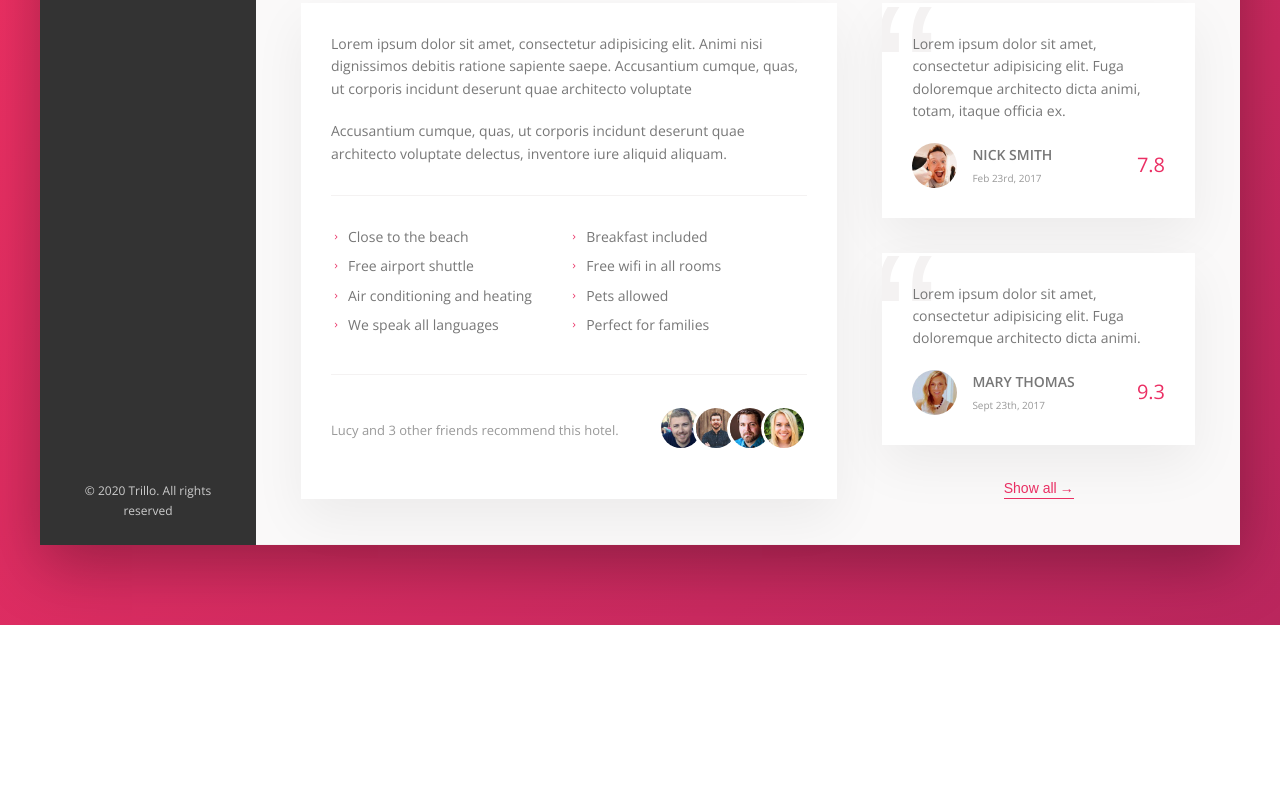
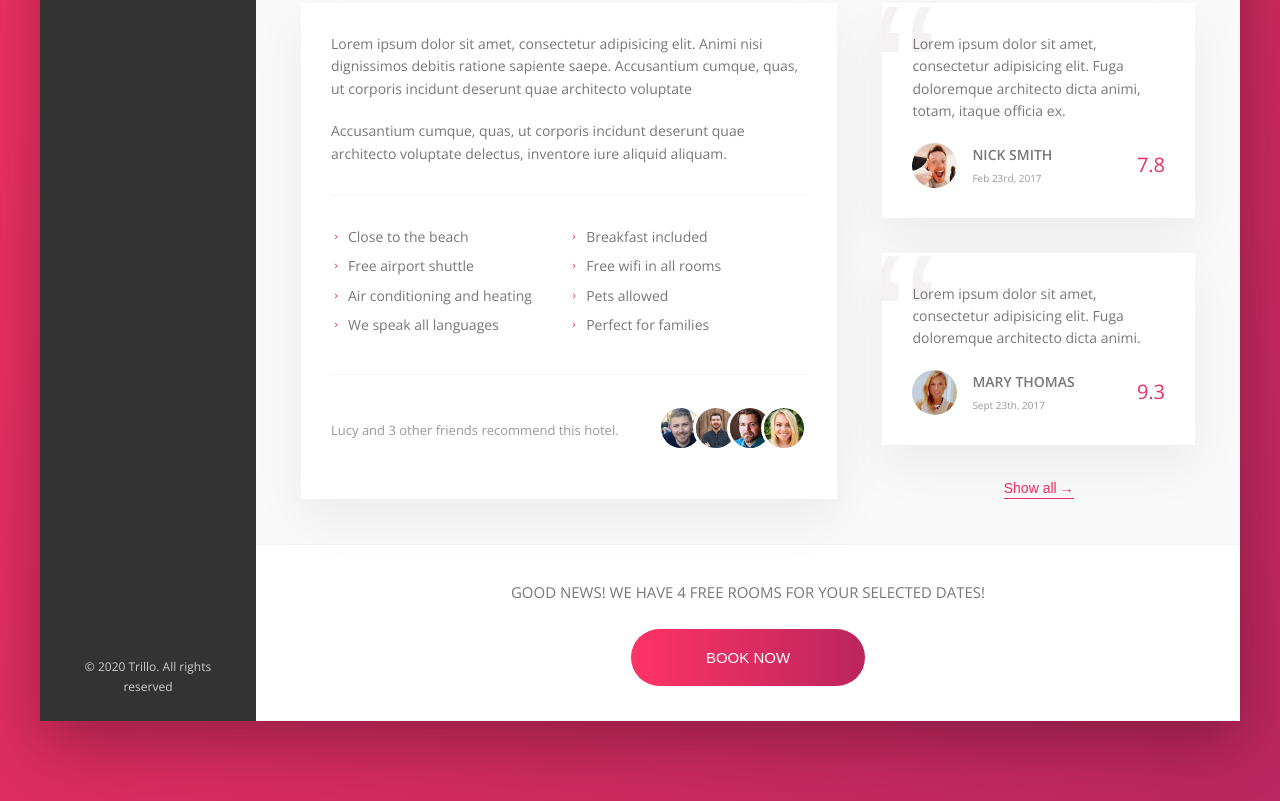
Before and after one commit to Benneee/Trillo, a website: page index.html in a window 1280 px wide. Shown: the part 644-1445 px from the top of the page. Before the commit the page ends 1269 px from the top, so only its background shows below. Drawn offline with nearby package versions, Linux system fonts and the light colour scheme; files whose address does not match are found by name.

Commit message:
Completed the cta section

```diff
--- a/index.html
+++ b/index.html
@@ -231,6 +231,22 @@
 
               <button class="btn-inline">Show all<span>&rarr;</span></button>
             </div>
+
+          </div>
+
+          <div class="cta">
+            <h2 class="cta__book-now">
+              Good news! We have 4 free rooms for your selected dates!
+            </h2>
+
+            <button class="btn">
+              <span class="btn__visible">
+                Book now
+              </span>
+              <span class="btn__invisible">
+                Only 4 rooms left
+              </span>
+            </button>
           </div>
         </main>
       </div>
--- a/sass/_components.scss
+++ b/sass/_components.scss
@@ -425,3 +425,75 @@
     z-index: 1;
   }
 }
+
+// CALL TO ACTION
+.cta {
+  padding: 3.5rem 0;
+  text-align: center;
+
+  &__book-now {
+    font-size: 1.5rem;
+    font-weight: 300;
+    text-transform: uppercase;
+    margin-bottom: 2.5rem;
+  }
+}
+
+// CALL TO ACTION btn
+.btn {
+  font-size: 1.5rem;
+  font-weight: 300;
+  text-transform: uppercase;
+  border-radius: 100px;
+  border: none;
+  background-image: linear-gradient(
+    to right,
+    var(--color-primary-light),
+    var(--color-primary-dark)
+  );
+  color: #fff;
+  overflow: hidden;
+  position: relative;
+  cursor: pointer;
+
+  & > * {
+    display: inline-block;
+    height: 100%;
+    width: 100%;
+    transition: all 0.2s;
+  }
+
+  &__visible {
+    padding: 2rem 7.5rem;
+  }
+
+  &__invisible {
+    position: absolute;
+    padding: 2rem 0;
+    height: 100%;
+    width: 100%;
+    left: 0;
+    top: -100%;
+  }
+
+  &:hover {
+    background-image: linear-gradient(
+      to left,
+      var(--color-primary-light),
+      var(--color-primary-dark)
+    );
+  }
+
+  &:hover &__invisible {
+    top: 0;
+  }
+
+  &:hover &__visible {
+    transform: translateY(100%);
+  }
+
+  &:focus {
+    outline: none;
+    animation: pulsate 1s infinite;
+  }
+}
```
Also changed, not shown: css/style.css.
